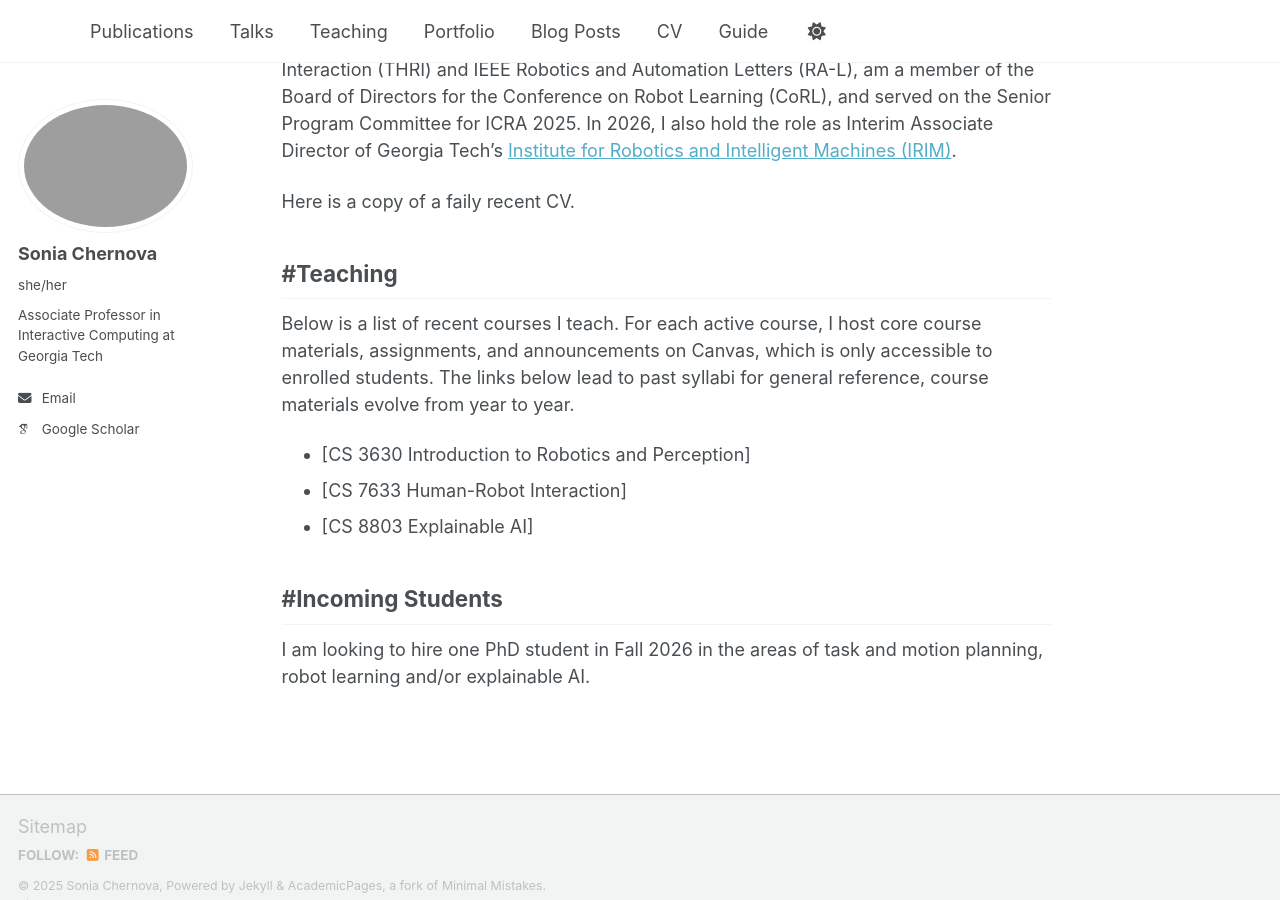
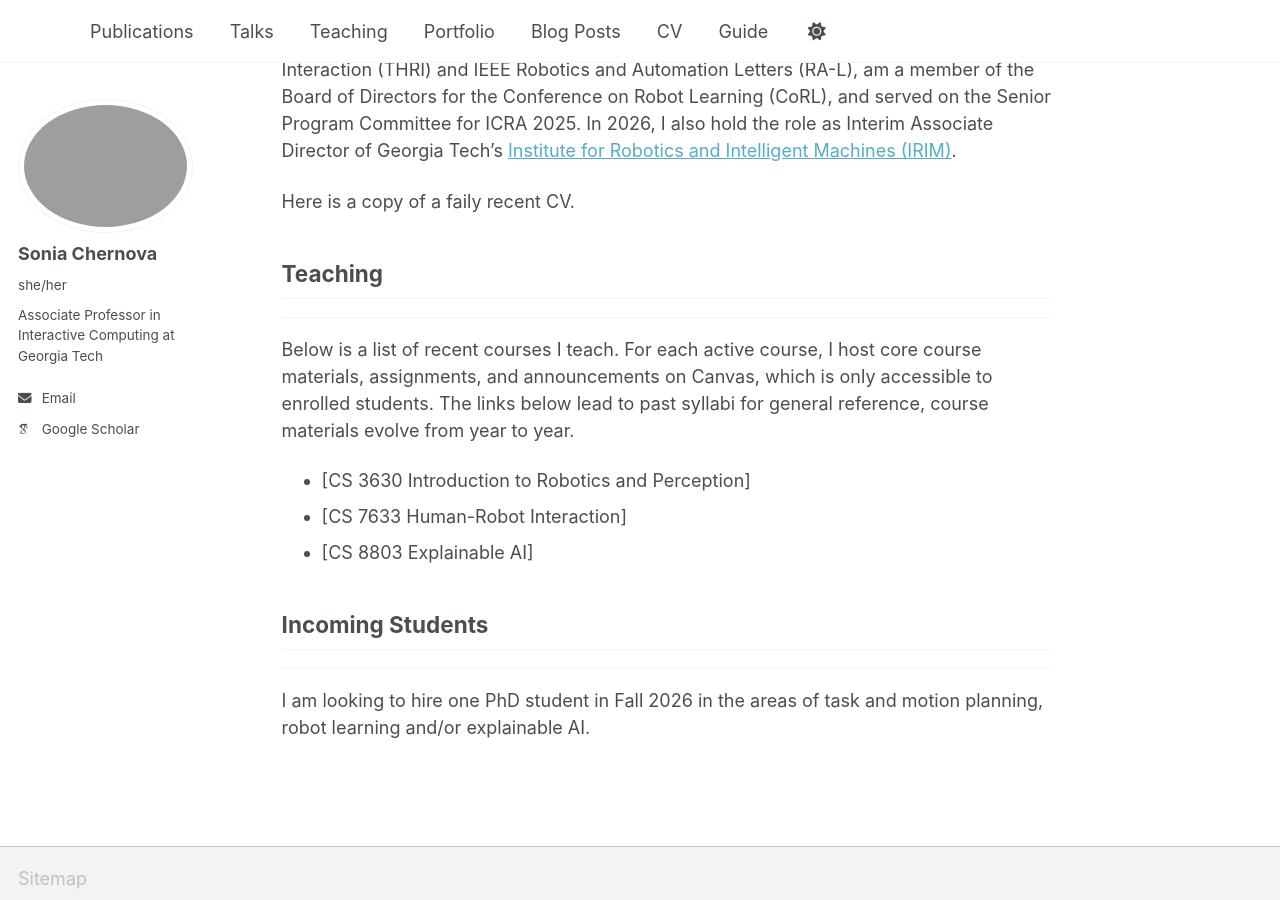
Before and after one commit to schernova/schernova.github.io, a Jekyll site: the page built from _pages/about.md, in a window 1280 px wide and 900 px high, scrolled down 626 px. Built offline with Jekyll 4.4.1, drawn with Linux system fonts in a browser that asks for light colours; some web fonts are replaced; a script bundle is joined from its source files by our own code; library files that are not in the unit come from our copies.

```diff
--- a/_pages/about.md
+++ b/_pages/about.md
@@ -17,7 +17,7 @@ Beyond my research, I serve as Senior Editor for IEEE Transactions on Human-Robo
 
 Here is a copy of a faily recent CV.
 
-#Teaching
+## Teaching
 ------
 Below is a list of recent courses I teach. For each active course, I host core course materials, assignments, and announcements on Canvas, which is only accessible to enrolled students. The links below lead to past syllabi for general reference, course materials evolve from year to year.
 
@@ -25,6 +25,6 @@ Below is a list of recent courses I teach. For each active course, I host core c
 - [CS 7633 Human-Robot Interaction]
 - [CS 8803 Explainable AI]
 
-#Incoming Students
+## Incoming Students
 ------
 I am looking to hire one PhD student in Fall 2026 in the areas of task and motion planning, robot learning and/or explainable AI.
```
